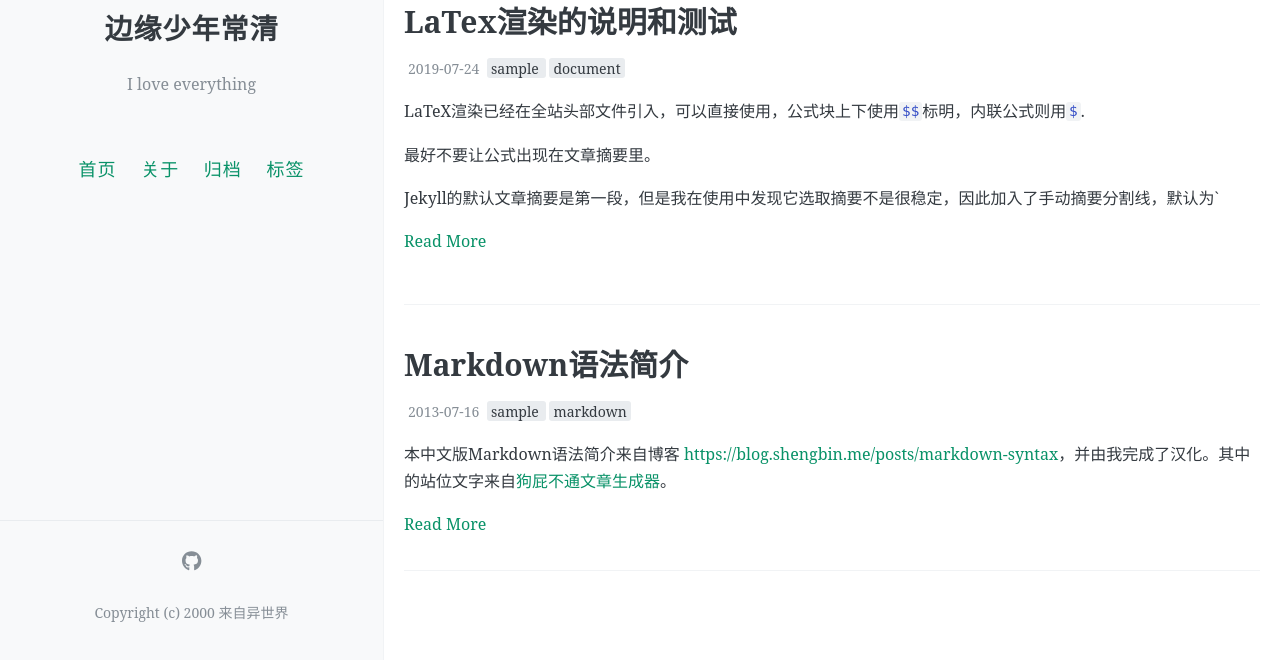
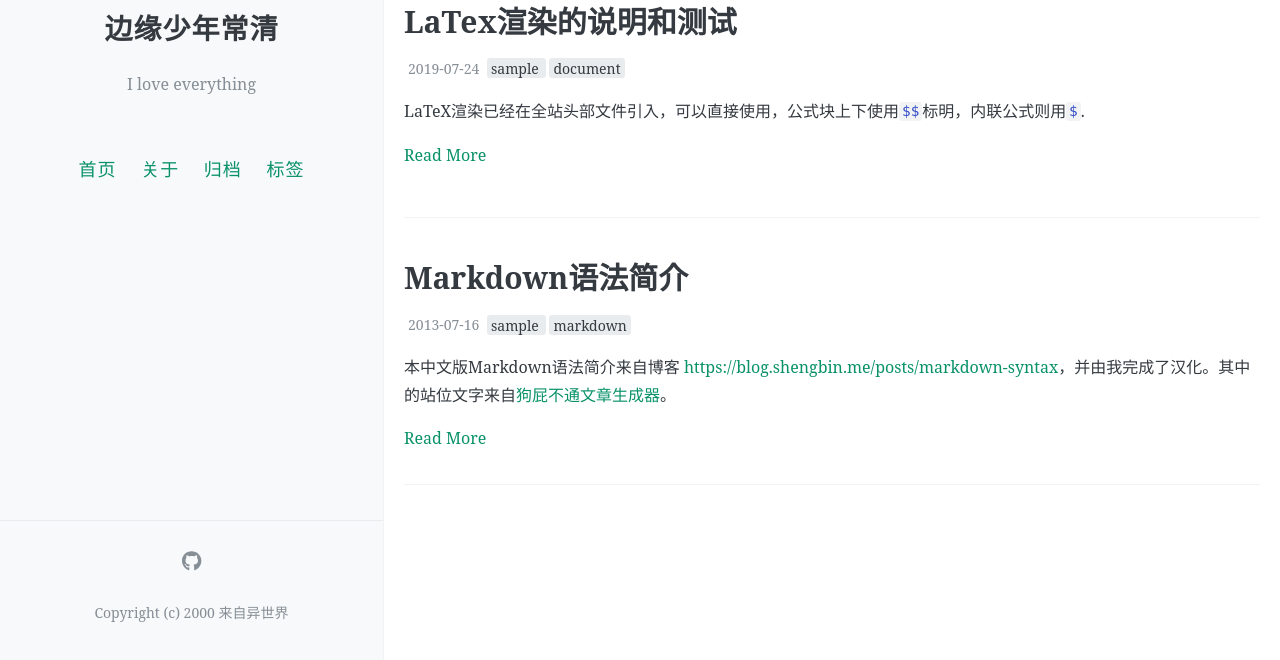
Before and after one commit to bianyuanshaonian/kissmebeforesunrise, a Jekyll site: the page built from index.html, in a window 1280 px wide and 954 px high, cut to the strip 294-954 px from the top of the window. Built offline with Jekyll 4.4.1, drawn with Linux system fonts in a browser that asks for light colours; the list of posts is cut into pages by our own code; comment, search, counter and statistics services are not loaded; part of the change alters nothing that is shown.

Commit message:
Update _config.yml

```diff
--- a/_config.yml
+++ b/_config.yml
@@ -16,7 +16,7 @@ url:
 # 添加你的博客的二级域名，一般来说是你的repository名
 # 如果你的博客的URL是：(http://yourusername.github.io/repository-name)
 # 那么就写成 "/repository-name"
-baseurl: /LO
+baseurl: /repository-name
 
 
 #
@@ -24,10 +24,10 @@ baseurl: /LO
 #
 
 # 你的博客logo图片URL，建议尺寸不超过300px × 300px
-avatar: https://raw.githubusercontent.com/FromEndWorld/LOFFER/master/images/logo.png
+avatar: https://i.postimg.cc/XNrr8cKX/logo.jpg
 
 # 你的favicon（出现在浏览器tab上）图片URL，建议使用较小(64px × 64px)的图片
-favicon: https://raw.githubusercontent.com/FromEndWorld/LOFFER/master/images/favicon.png
+favicon: https://i.postimg.cc/Dw96vw2P/fa.png
 
 
 # 菜单中的按钮
@@ -45,7 +45,7 @@ navigation:
 paginate: 8
 
 # 文章简介的区分标记
-excerpt_separator: <!-- more -->
+excerpt_separator: <!--Read more -->
 
 # 你的社交网络链接，它们会作为图标出现在你的网站页脚中，可选填写
 footer-links:
```
